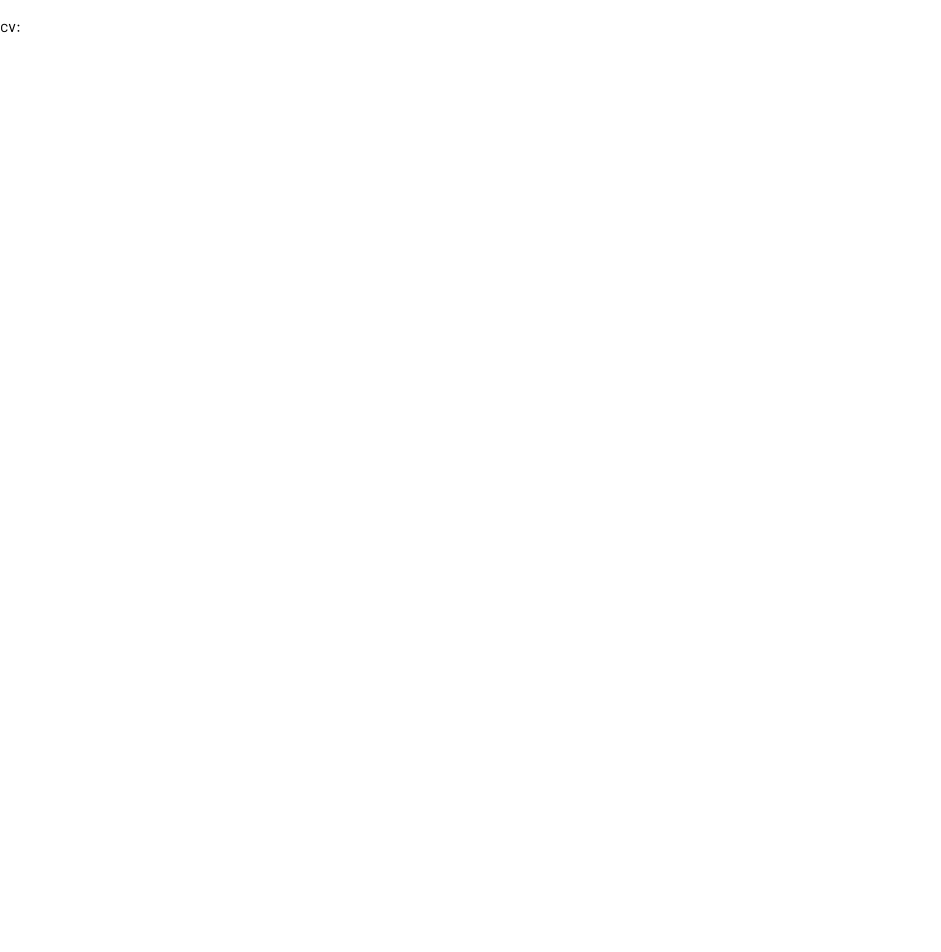
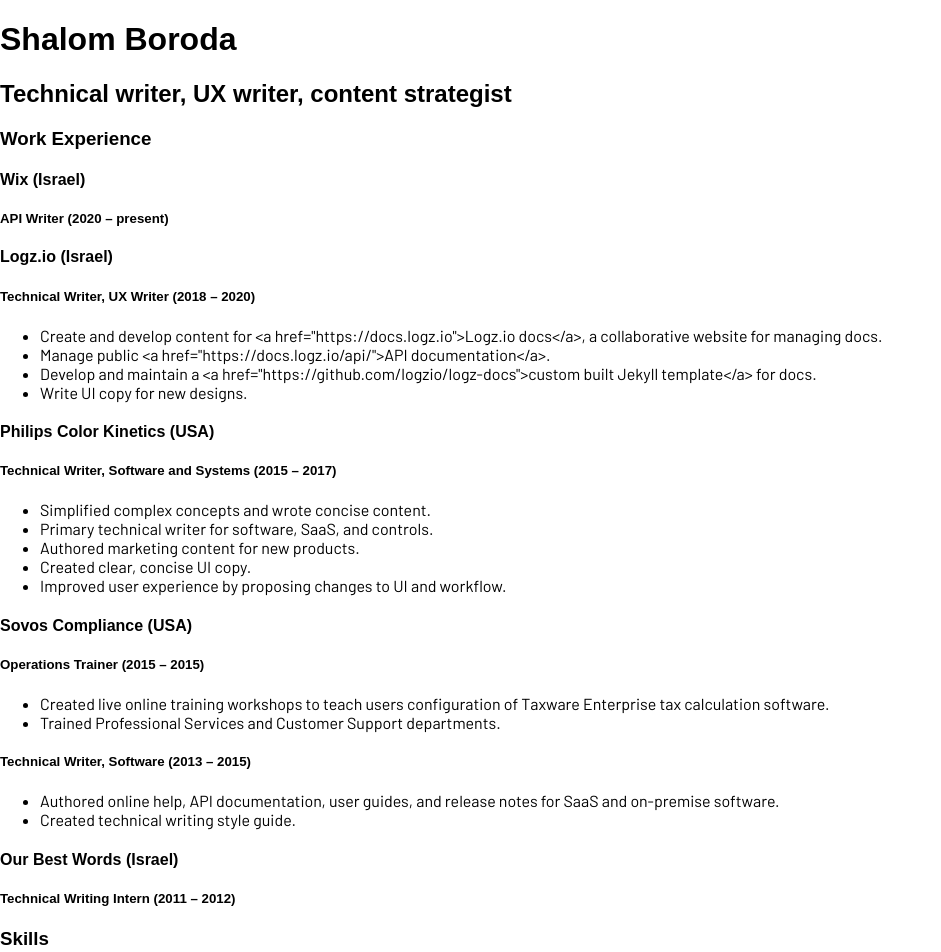
Before and after one commit to imnotashrimp/shalomworld.dev, a Next.js app: page /cv in a window 1280 px wide. Shown: the top 952 px of the page, without its empty margins (0-941 px from the left). Before the commit the page ends 800 px from the top, so only its background shows below. Built offline with nearby package versions, Linux system fonts and the light colour scheme; a web font is replaced by a local one.

Commit message:
render cv on the cv page

```diff
--- a/pages/cv.tsx
+++ b/pages/cv.tsx
@@ -3,9 +3,37 @@
 const yaml = require('js-yaml')
 
 export default function Cv({response}) {
-  console.log(response)
-  return (<>
-    <p>cv: {response.cvFilepath}</p>
+  const cv = response.cv
+  const frontmatter = cv.frontmatter,
+        workExperience = cv.workExperience,
+        skills = cv.skills,
+        communities = cv.communities,
+        awards = cv.awards,
+        training = cv.training
+
+  return(<>
+    <h1>{frontmatter.name}</h1>
+    <h2>{frontmatter.subhead}</h2>
+
+    <h3>Work Experience</h3>
+    {workExperience.map(workplace => {
+      let {company, location, website, positions} = workplace
+      return(<>
+        <h4><a href={website}>{company}</a> ({location})</h4>
+        {positions.map(position => {
+          let {jobTitle, startDate, endDate, items} = position
+          return (<>
+            <h5>{jobTitle} ({startDate} – {endDate})</h5>
+            <ul>
+              {items ? items.map(item => <li>{item}</li>) : ''}
+            </ul>
+          </>)
+        })}
+      </>)
+    })}
+
+    <h3>Skills</h3>
+    <p>{Object.keys(skills)}</p>
   </>)
 }
 
@@ -16,7 +44,6 @@
   const cv = yaml.safeLoad(cvYaml)
 
   response.cv = cv
-  console.log(response)
 
   return {
     props: {
```
